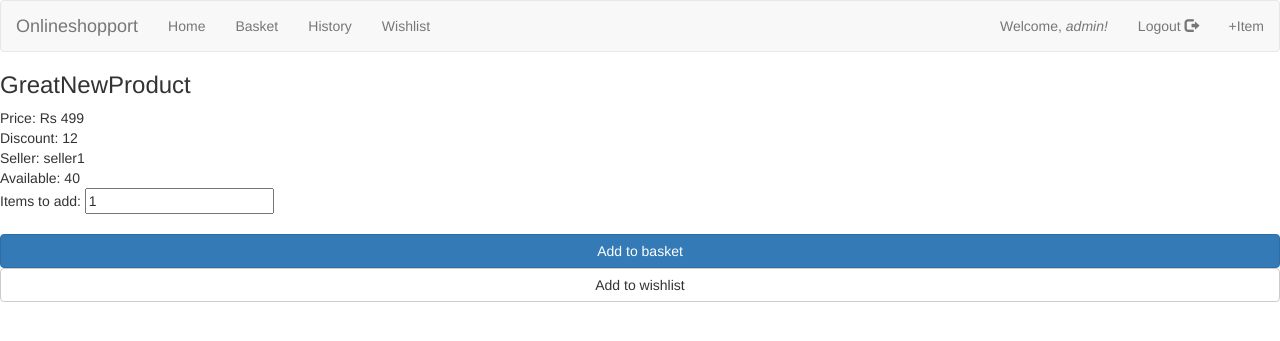
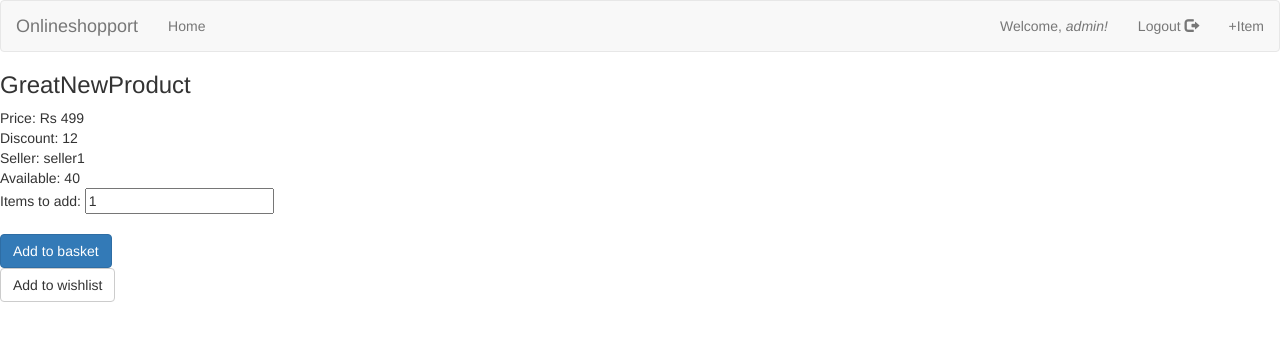
Before and after one commit to commongecko/onlineshopportal, a Django app: a page that uses osp/templates/osp/base.html in a window 1280 px wide. Shown: the top 341 px of the page. Run offline with Django 3.2, Linux system fonts and the light colour scheme; a user stored in the database is signed in; data comes from the database, SQL or seed files in the repository; both versions use the stored data as it was after the commit; some libraries are stand-ins or nearby versions.

Commit message:
Selective display of items on index and menus for sellers, logout page fixed

```diff
--- a/osp/templates/osp/base.html
+++ b/osp/templates/osp/base.html
@@ -18,9 +18,11 @@
         <div>
             <ul class="nav navbar-nav">
                 <li><a href="{% url 'osp:index' %}">Home</a></li>
-                <li><a href="{% url 'osp:basket' %}">Basket</a></li>
-                <li><a href="{% url 'osp:history' %}">History</a></li>
-                <li><a href="{% url 'osp:wishlist' %}">Wishlist</a></li>
+                {% if not perms.osp.add_item %}
+                    <li><a href="{% url 'osp:basket' %}">Basket</a></li>
+                    <li><a href="{% url 'osp:history' %}">History</a></li>
+                    <li><a href="{% url 'osp:wishlist' %}">Wishlist</a></li>
+                {% endif %}
             </ul>
             <ul class="nav navbar-nav navbar-right">
                 <li><a>Welcome,
--- a/osp/templates/osp/detail.html
+++ b/osp/templates/osp/detail.html
@@ -4,14 +4,6 @@
 
 <h3>{{ item.name }}</h3>
 
-{% if edit %}
-    <div class="btn-group btn-group-justified">
-    <a href="{% url 'osp:edit_item' item.name %}" class="btn btn-primary">Edit</a>
-    <a href="{% url 'osp:del_item' item.name %}" class="btn btn-danger">Delete</a>
-    <a href="{% url 'osp:item_history' item.name %}"class="btn btn-primary">Purchase history</a>
-    </div>
-    <br>
-{% endif %}
 Price: Rs {{ item.cost }}
 <br>
 Discount: {{ item.discount }}
@@ -20,17 +12,28 @@
 <br>
 Available: {{ item.available }}
 
+{% if not edit %}
 <form action="{% url 'osp:add_to_basket' item.name %}" method="post">
 {% csrf_token %}
 Items to add: <input type="number" name="numofitems" id="numofitems" value="1"/>
 <br>
 <br>
-<input type="submit" class="btn btn-primary btn-block" value="Add to basket" />
+<input type="submit" class="btn btn-primary" value="Add to basket" />
 </form>
 
 <form action="{% url 'osp:add_to_wishlist' item.name %}" method="post">
 {% csrf_token %}
-<input type="submit" class="btn btn-default btn-block" value="Add to wishlist" />
+<input type="submit" class="btn btn-default" value="Add to wishlist" />
 </form>
+{% endif %}
+{% if edit %}
+    <br><br>
+    <div class="btn-group">
+    <a href="{% url 'osp:edit_item' item.name %}" class="btn btn-primary">Edit</a>
+    <a href="{% url 'osp:del_item' item.name %}" class="btn btn-danger">Delete</a>
+    <a href="{% url 'osp:item_history' item.name %}"class="btn btn-primary">Purchase history</a>
+    </div>
+    <br>
+{% endif %}
 
 {% endblock %}
--- /dev/null
+++ b/osp/templates/osp/logged_out.html
@@ -0,0 +1,4 @@
+{% extends "osp/base.html" %}
+{% block content %}
+Logged out!
+{% endblock %}
--- a/osp/urls.py
+++ b/osp/urls.py
@@ -1,6 +1,7 @@
 from django.conf.urls import url
 
 from . import views
+from django.contrib.auth import views as auth_views
 
 urlpatterns = [
     url(r'^$', views.index, name='index'),
@@ -15,4 +16,6 @@
     url(r'^delitem/(?P<prod_name>.+)/$', views.del_item, name='del_item'),
     url(r'^itemhistory/(?P<prod_name>.+)/$', views.item_history, name='item_history'),
     url(r'^(?P<prod_name>.+)/details/$', views.detail, name='detail'),
+    url(r'^logout/$', auth_views.logout, {'next_page': '/logged_out/'}),
+    url(r'^logged_out/$', views.logged_out, name='logged_out'),
 ]
--- a/osp/views.py
+++ b/osp/views.py
@@ -19,7 +19,10 @@
 
 
 def index(request):
-    item_list = Item.objects.filter(listed=True)
+    if request.user.has_perm('osp.change_item'):
+        item_list = Item.objects.filter(listed=True, seller=request.user.username)
+    else:
+        item_list = Item.objects.filter(listed=True)
     context = {'item_list': item_list}
     return render(request, 'osp/index.html',context)
 
@@ -205,3 +208,12 @@
     return render(request, 'osp/itemhistory.html',
                   {'seller_item_basket': seller_item_basket,
                    'item'              : prod_name })
+
+
+def logged_out(request):
+    """
+    Custom view to render logged out template
+    as the default logout view would not render it
+
+    """
+    return render(request, 'osp/logged_out.html',)
```
Also changed, not shown: osp/templates/osp/index.html (+6 -2 lines), db.sqlite3, 1 other file.
